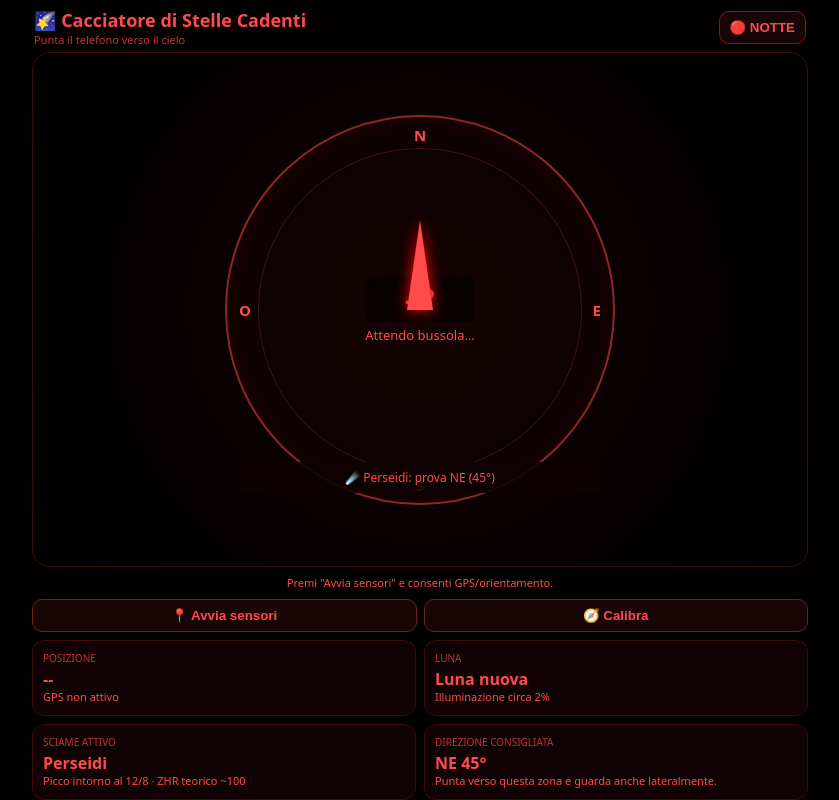
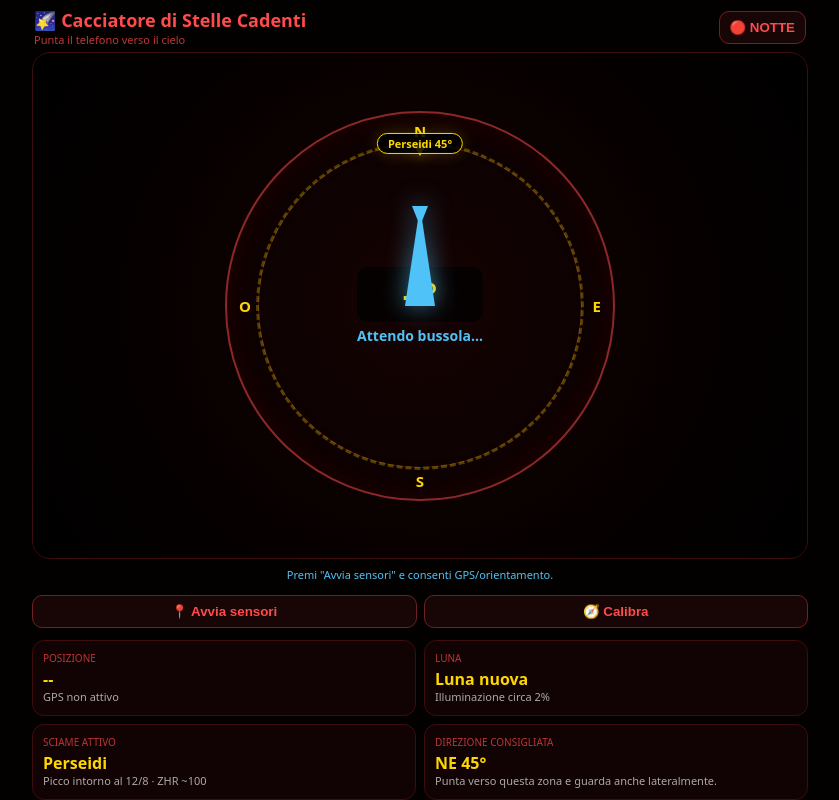
Before and after one commit to Ivan290162/stelle-cadenti, a plain HTML site: page index.html in a window 1280 px wide. Shown: the whole page, without its empty margins (220-1059 px from the left). Drawn offline with Linux system fonts and the light colour scheme.

Commit message:
Update index.html

```diff
--- a/index.html
+++ b/index.html
@@ -10,7 +10,7 @@
 <title>Cacciatore di Stelle Cadenti</title>
 <link rel="manifest" href="manifest.json">
 <style>
-:root{--red:#ff4b4b;--dim:#ff7777;--bg:#030000;--panel:#110303}
+:root{--red:#ff4b4b;--dim:#ff7777;--bg:#030000;--panel:#110303;--gold:#ffd700;--cyan:#4fc3f7}
 *{box-sizing:border-box} html,body{margin:0;background:var(--bg);color:var(--red);font-family:system-ui,-apple-system,Segoe UI,sans-serif;height:100%;overflow:hidden}
 body{touch-action:none}.app{height:100%;display:flex;flex-direction:column;padding:env(safe-area-inset-top) 12px env(safe-area-inset-bottom)}
 header{display:flex;justify-content:space-between;align-items:center;padding:8px 2px 5px}
@@ -21,38 +21,128 @@ main{flex:1;display:flex;flex-direction:column;gap:8px;min-height:0}
 .compass{width:min(82vw,390px);height:min(82vw,390px);max-height:55vh;border:2px solid #8d2828;border-radius:50%;position:relative;display:grid;place-items:center;box-shadow:0 0 30px #240000 inset}
 .compass:before{content:"";position:absolute;inset:8%;border:1px solid #451313;border-radius:50%}
 
-/* MODIFICA 1: Il quadrante (tick) ora ruota */
+/* Contenitore del quadrante che ruota */
 .tick-container {
     position: absolute;
     inset: 0;
     transition: transform 0.12s linear;
     pointer-events: none;
 }
-.tick{position:absolute;inset:0;text-align:center;font-weight:800;font-size:15px}
+.tick{position:absolute;inset:0;text-align:center;font-weight:800;font-size:15px;color:var(--gold)}
 .n{position:absolute;top:8px;left:50%;transform:translateX(-50%)}
 .e{position:absolute;right:12px;top:50%;transform:translateY(-50%)}
 .s{position:absolute;bottom:8px;left:50%;transform:translateX(-50%)}
 .w{position:absolute;left:12px;top:50%;transform:translateY(-50%)}
 
-/* MODIFICA 2: La freccia è fissa e punta sempre verso l'alto */
+/* Freccia più chiara (bianca/azzurra) per contrasto */
 .arrow-fixed {
     position: absolute;
     width: 0;
     height: 0;
-    border-left: 13px solid transparent;
-    border-right: 13px solid transparent;
-    border-bottom: 90px solid var(--red);
+    border-left: 15px solid transparent;
+    border-right: 15px solid transparent;
+    border-bottom: 100px solid var(--cyan);
     top: 50%;
     left: 50%;
     transform: translate(-50%, -100%);
-    filter: drop-shadow(0 0 7px #f00);
+    filter: drop-shadow(0 0 12px rgba(79, 195, 247, 0.6));
     z-index: 10;
     pointer-events: none;
 }
-.center{text-align:center;font-size:28px;font-weight:900;position:relative;z-index:2;background:rgba(0,0,0,0.5);padding:4px 12px;border-radius:8px}
-.bearing{font-size:13px;margin-top:4px}.target{position:absolute;bottom:10px;left:10px;right:10px;text-align:center;font-size:12px;background:#0d0202dd;padding:7px;border-radius:9px;z-index:5}
-.grid{display:grid;grid-template-columns:1fr 1fr;gap:8px}.card{background:var(--panel);border:1px solid #3d0c0c;border-radius:12px;padding:10px}.label{font-size:10px;opacity:.7;text-transform:uppercase}.value{font-size:16px;font-weight:800;margin-top:3px}.small{font-size:11px;line-height:1.35}
-.status{font-size:11px;min-height:16px;text-align:center}.controls{display:flex;gap:7px}.controls button{flex:1}
+.arrow-fixed:after {
+    content: '';
+    position: absolute;
+    top: 100%;
+    left: 50%;
+    transform: translateX(-50%);
+    width: 0;
+    height: 0;
+    border-left: 8px solid transparent;
+    border-right: 8px solid transparent;
+    border-top: 20px solid var(--cyan);
+}
+
+/* Centro con i gradi - ora in bianco/gold per leggibilità */
+.center{
+    text-align:center;
+    font-size:32px;
+    font-weight:900;
+    position:relative;
+    z-index:2;
+    background:rgba(0,0,0,0.7);
+    padding:6px 16px;
+    border-radius:12px;
+    color:var(--gold);
+    text-shadow: 0 0 20px rgba(255, 215, 0, 0.3);
+}
+.bearing{
+    font-size:14px;
+    margin-top:4px;
+    color:var(--cyan);
+    font-weight:600;
+}
+
+/* Target / Indicatore dello sciame - ora ruota con il quadrante */
+.target-container {
+    position: absolute;
+    inset: 0;
+    pointer-events: none;
+    transition: transform 0.12s linear;
+}
+.target-indicator {
+    position: absolute;
+    top: 50%;
+    left: 50%;
+    transform: translate(-50%, -50%);
+    width: 85%;
+    height: 85%;
+    border-radius: 50%;
+    border: 3px dashed rgba(255, 215, 0, 0.3);
+    display: flex;
+    align-items: center;
+    justify-content: center;
+}
+.target-label {
+    position: absolute;
+    top: -12px;
+    left: 50%;
+    transform: translateX(-50%);
+    background: rgba(0,0,0,0.85);
+    color: var(--gold);
+    font-size: 11px;
+    font-weight: 700;
+    padding: 2px 10px;
+    border-radius: 12px;
+    border: 1px solid var(--gold);
+    white-space: nowrap;
+    box-shadow: 0 0 15px rgba(255, 215, 0, 0.2);
+}
+.target-marker {
+    position: absolute;
+    top: -3px;
+    left: 50%;
+    transform: translateX(-50%);
+    width: 0;
+    height: 0;
+    border-left: 8px solid transparent;
+    border-right: 8px solid transparent;
+    border-top: 14px solid var(--gold);
+    filter: drop-shadow(0 0 8px rgba(255, 215, 0, 0.5));
+}
+
+/* Target inferiore (testo) - rimosso perché ora c'è l'indicatore grafico */
+.target-text {
+    display: none;
+}
+
+.grid{display:grid;grid-template-columns:1fr 1fr;gap:8px;margin-top:4px}
+.card{background:var(--panel);border:1px solid #3d0c0c;border-radius:12px;padding:10px}
+.label{font-size:10px;opacity:.7;text-transform:uppercase}
+.value{font-size:16px;font-weight:800;margin-top:3px;color:var(--gold)}
+.small{font-size:11px;line-height:1.35;color:#aaa}
+.status{font-size:11px;min-height:16px;text-align:center;color:var(--cyan)}
+.controls{display:flex;gap:7px;margin-top:4px}
+.controls button{flex:1}
 .redfilter{position:fixed;inset:0;background:rgba(255,0,0,.10);pointer-events:none;mix-blend-mode:multiply}
 @media(min-width:700px){.app{max-width:800px;margin:auto}.compassWrap{min-height:430px}}
 </style>
@@ -63,7 +153,7 @@ main{flex:1;display:flex;flex-direction:column;gap:8px;min-height:0}
 <main>
 <div class="compassWrap">
   <div class="compass" id="compass">
-    <!-- Il quadrante ruota -->
+    <!-- Quadrante che ruota (N, E, S, O) -->
     <div class="tick-container" id="tickContainer">
         <div class="tick">
             <span class="n">N</span>
@@ -72,10 +162,23 @@ main{flex:1;display:flex;flex-direction:column;gap:8px;min-height:0}
             <span class="w">O</span>
         </div>
     </div>
-    <!-- La freccia rimane fissa verso l'alto -->
+
+    <!-- Indicatore dello sciame che ruota con il quadrante -->
+    <div class="target-container" id="targetContainer">
+        <div class="target-indicator" id="targetIndicator">
+            <div class="target-marker"></div>
+            <div class="target-label" id="targetLabel">Perseidi 45°</div>
+        </div>
+    </div>
+
+    <!-- Freccia fissa (ora azzurra) -->
     <div class="arrow-fixed"></div>
-    <div><div class="center" id="heading">--°</div><div class="bearing" id="dir">Attendo bussola…</div></div>
-    <div class="target" id="target">Calcolo della direzione meteorica…</div>
+
+    <!-- Centro con gradi -->
+    <div>
+        <div class="center" id="heading">--°</div>
+        <div class="bearing" id="dir">Attendo bussola…</div>
+    </div>
   </div>
 </div>
 <div class="status" id="status">Premi "Avvia sensori" e consenti GPS/orientamento.</div>
@@ -92,6 +195,8 @@ main{flex:1;display:flex;flex-direction:column;gap:8px;min-height:0}
 <script>
 const $=id=>document.getElementById(id);
 let heading=0, lat=null, lon=null, watch=null, night=false;
+let currentShowerAz = 45; // Default
+
 const showers=[
  {name:"Quadrantidi",peak:[1,4],active:[12,28,1,12],rate:25,az:45},
  {name:"Liridi",peak:[4,22],active:[4,16,4,30],rate:18,az:70},
@@ -103,7 +208,9 @@ const showers=[
  {name:"Geminidi",peak:[12,14],active:[12,4,12,20],rate:150,az:180},
  {name:"Ursidi",peak:[12,22],active:[12,17,12,26],rate:10,az:15}
 ];
+
 function dayOfYear(d){return Math.floor((Date.UTC(d.getFullYear(),d.getMonth(),d.getDate())-Date.UTC(d.getFullYear(),0,0))/86400000)}
+
 function activeShower(){
  const d=new Date(), m=d.getMonth()+1, day=d.getDate();
  let candidates=showers.filter(s=>{
@@ -114,6 +221,7 @@ function activeShower(){
  if(!candidates.length)return null;
  return candidates.sort((a,b)=>Math.abs(dayOfYear(d)-dayOfYear(new Date(d.getFullYear(),a.peak[0]-1,a.peak[1])))-Math.abs(dayOfYear(d)-dayOfYear(new Date(d.getFullYear(),b.peak[0]-1,b.peak[1]))))[0];
 }
+
 function moonPhase(date){
  const syn=29.530588853, ref=new Date(Date.UTC(2000,0,6,18,14,0));
  let age=((date-ref)/86400000)%syn;if(age<0)age+=syn;
@@ -121,33 +229,47 @@ function moonPhase(date){
  let name=frac<.0625?"Luna nuova":frac<.1875?"Falce crescente":frac<.3125?"Primo quarto":frac<.4375?"Gibbosa crescente":frac<.5625?"Luna piena":frac<.6875?"Gibbosa calante":frac<.8125?"Ultimo quarto":frac<.9375?"Falce calante":"Luna nuova";
  return {name,illum,age};
 }
+
 function cardinal(deg){let a=["N","NE","E","SE","S","SO","O","NO"];return a[Math.round(deg/45)%8]}
+
 function updateSky(){
  const s=activeShower(), moon=moonPhase(new Date());
  $("moon").textContent=moon.name;
  $("moonInfo").textContent=`Illuminazione circa ${Math.round(moon.illum*100)}%`;
+
  if(s){
+   currentShowerAz = s.az;
    $("shower").textContent=s.name;
-   $("showerInfo").textContent=`Picco intorno al ${s.peak[1]}/${s.peak[0]} · ZHR teorico ~${s.rate}`;
+   $("showerInfo").textContent=`Picco intorno al ${s.peak[1]}/${s.peak[0]} · ZHR ~${s.rate}`;
    $("best").textContent=cardinal(s.az)+` ${s.az}°`;
    $("bestInfo").textContent="Punta verso questa zona e guarda anche lateralmente.";
-   $("target").textContent=`☄️ ${s.name}: prova ${cardinal(s.az)} (${s.az}°)`;
+   $("targetLabel").textContent = `${s.name} ${s.az}°`;
+   $("targetIndicator").style.display = 'flex';
  }else{
    $("shower").textContent="Nessuno in finestra";
    $("showerInfo").textContent="Le meteore sporadiche restano comunque osservabili.";
    $("best").textContent="Lontano dalla Luna";
    $("bestInfo").textContent="Scegli la parte di cielo più buia.";
-   $("target").textContent="🌠 Meteore sporadiche: cerca il cielo più buio.";
+   $("targetLabel").textContent = "Meteore sporadiche";
+   $("targetIndicator").style.display = 'flex';
  }
 }
+
 function setHeading(h){
  heading=(h+360)%360;
  $("heading").textContent=Math.round(heading)+"°";
  $("dir").textContent=cardinal(heading);
- // MODIFICA: Ora ruota SOLO il quadrante (N, E, S, O)
- // Il quadrante deve ruotare in senso antiorario rispetto alla bussola
+
+ // Ruota il quadrante (N, E, S, O)
  $("tickContainer").style.transform = `rotate(${-heading}deg)`;
+
+ // Ruota l'indicatore dello sciame nella posizione corretta
+ // Deve essere posizionato all'azimut dello sciame rispetto al Nord
+ // Quindi ruotiamo di (currentShowerAz - heading) gradi
+ const targetAngle = currentShowerAz - heading;
+ $("targetContainer").style.transform = `rotate(${targetAngle}deg)`;
 }
+
 function handleOrientation(e){
  let h;
  if(typeof e.webkitCompassHeading==="number") h=e.webkitCompassHeading;
@@ -156,6 +278,7 @@ function handleOrientation(e){
  setHeading(h);
  $("status").textContent="Bussola attiva · muovi lentamente il telefono per calibrare";
 }
+
 async function startSensors(){
  $("status").textContent="Richiedo permessi…";
  if(location.protocol!=="https:" && location.hostname!=="localhost"){
@@ -177,9 +300,11 @@ async function startSensors(){
    $("status").textContent="Sensori attivi";
  }catch(e){$("status").textContent="Orientamento non disponibile: "+e.message}
 }
+
 $("start").onclick=startSensors;
 $("cal").onclick=()=>{$("status").textContent="Calibrazione: fai lentamente una rotazione completa a forma di 8."};
 $("nightBtn").onclick=()=>{night=!night;$("redfilter").style.display=night?"block":"none";$("nightBtn").textContent=night?"⚫ NORMALE":"🔴 NOTTE"};
+
 updateSky();
 setInterval(updateSky,60000);
 if("serviceWorker" in navigator) navigator.serviceWorker.register("sw.js").catch(()=>{});
```
